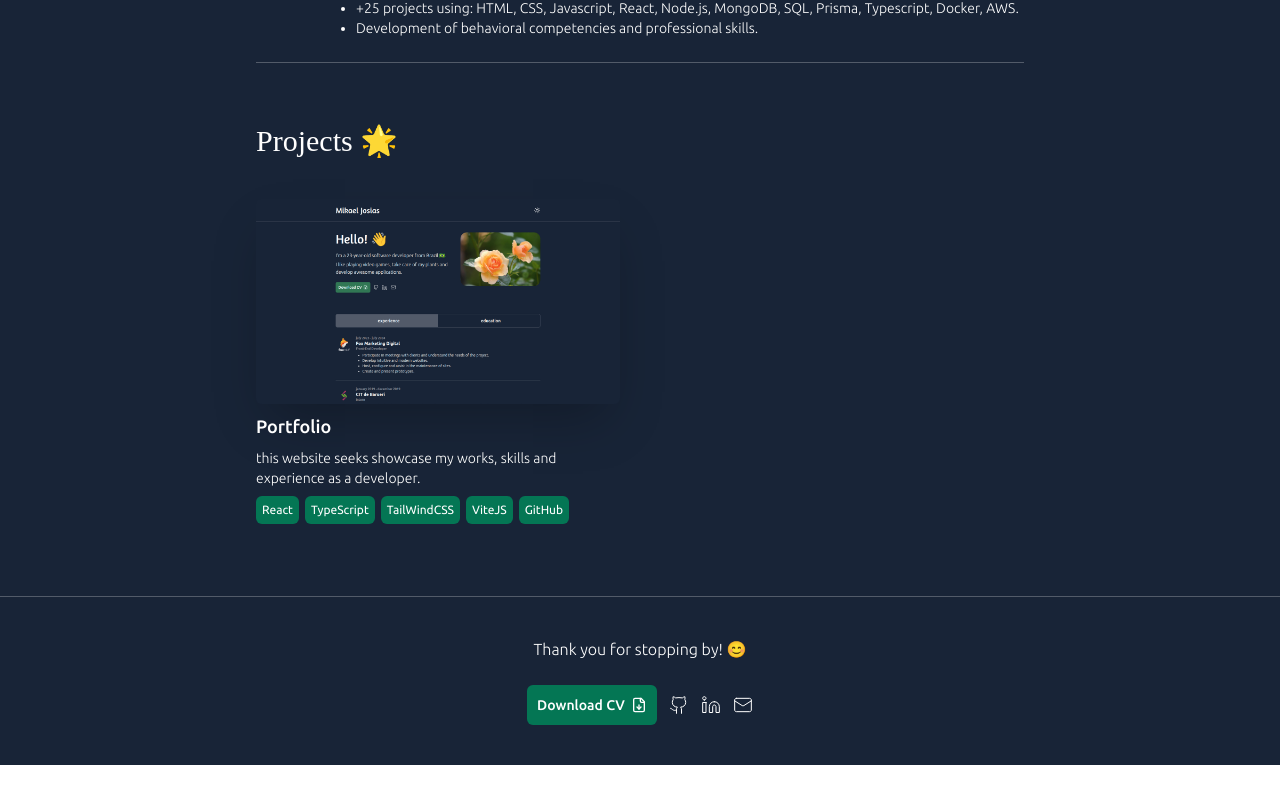
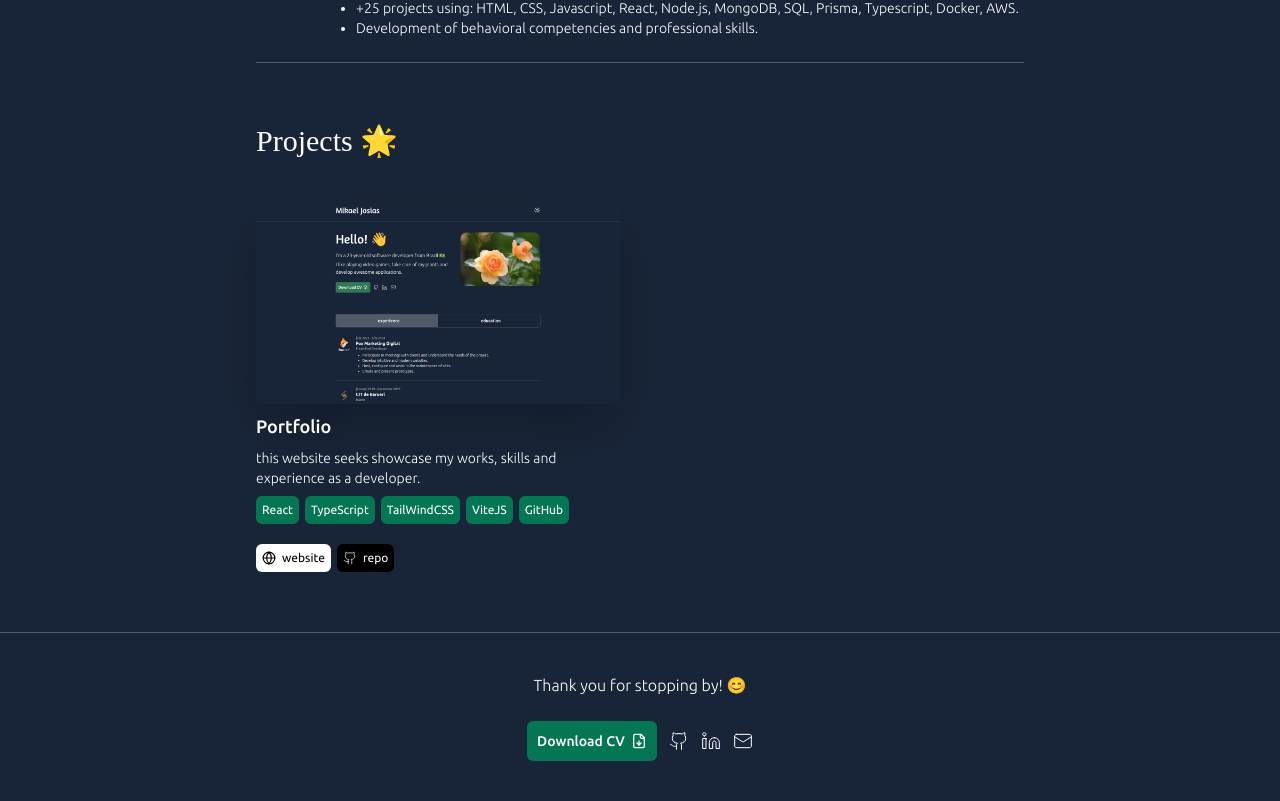
Before and after one commit to Mikael-Josias/mikael-josias, a React (Vite) app: page / in a window 1280 px wide. Shown: the part 728-1529 px from the top of the page. Before the commit the page ends 1493 px from the top, so only its background shows below. Built offline with nearby package versions, Linux system fonts and the light colour scheme; a web font is replaced by a local one.

Commit message:
feat(projects): add portfolio links to site and repo

```diff
--- a/src/components/Projects.tsx
+++ b/src/components/Projects.tsx
@@ -14,8 +14,8 @@ const projects = [
       "ViteJS",
       "GitHub",
     ],
-    siteUrl: "",
-    githubUrl: "",
+    siteUrl: "https://mikael-josias.github.io/Mikael-Josias/",
+    githubUrl: "https://github.com/Mikael-Josias/Mikael-Josias",
   }
 ]
 
```
